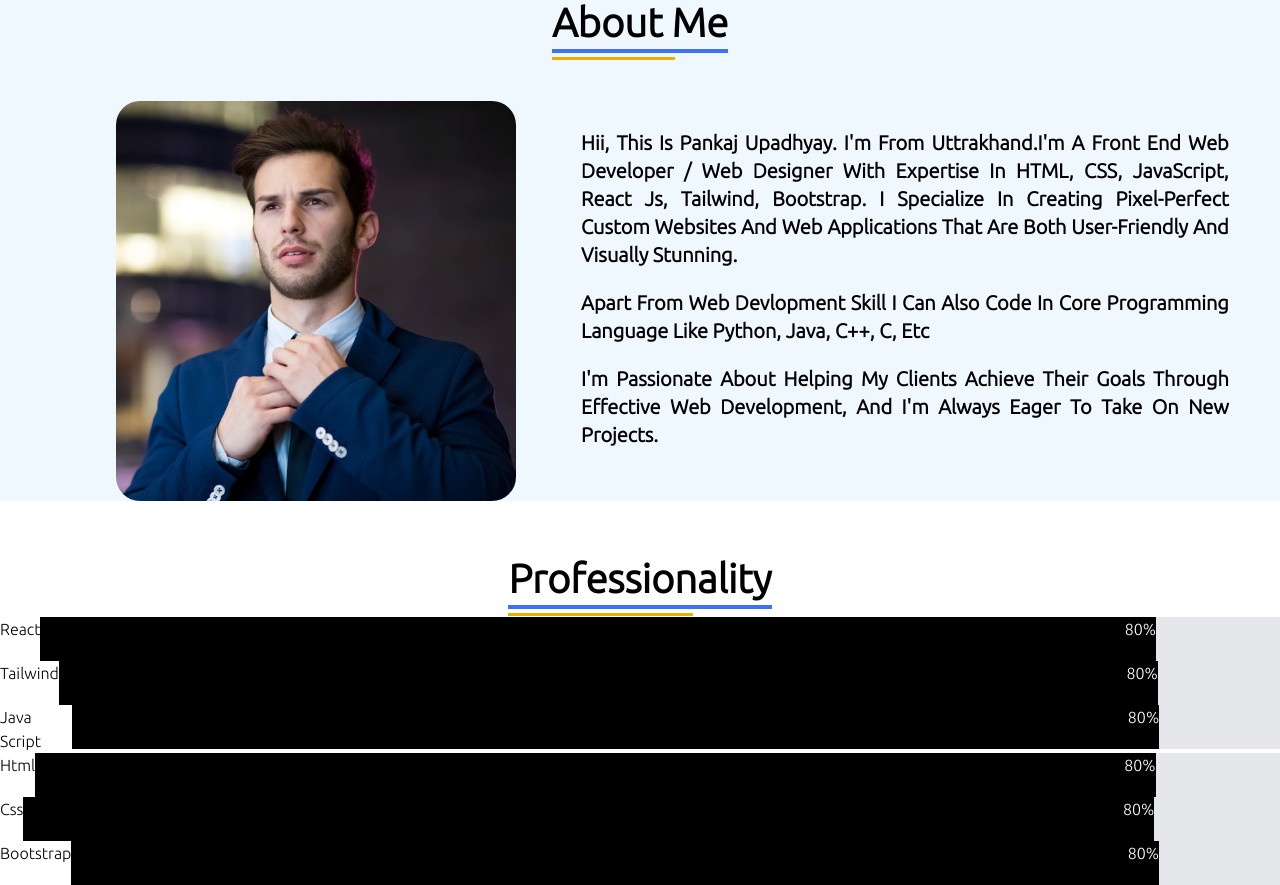
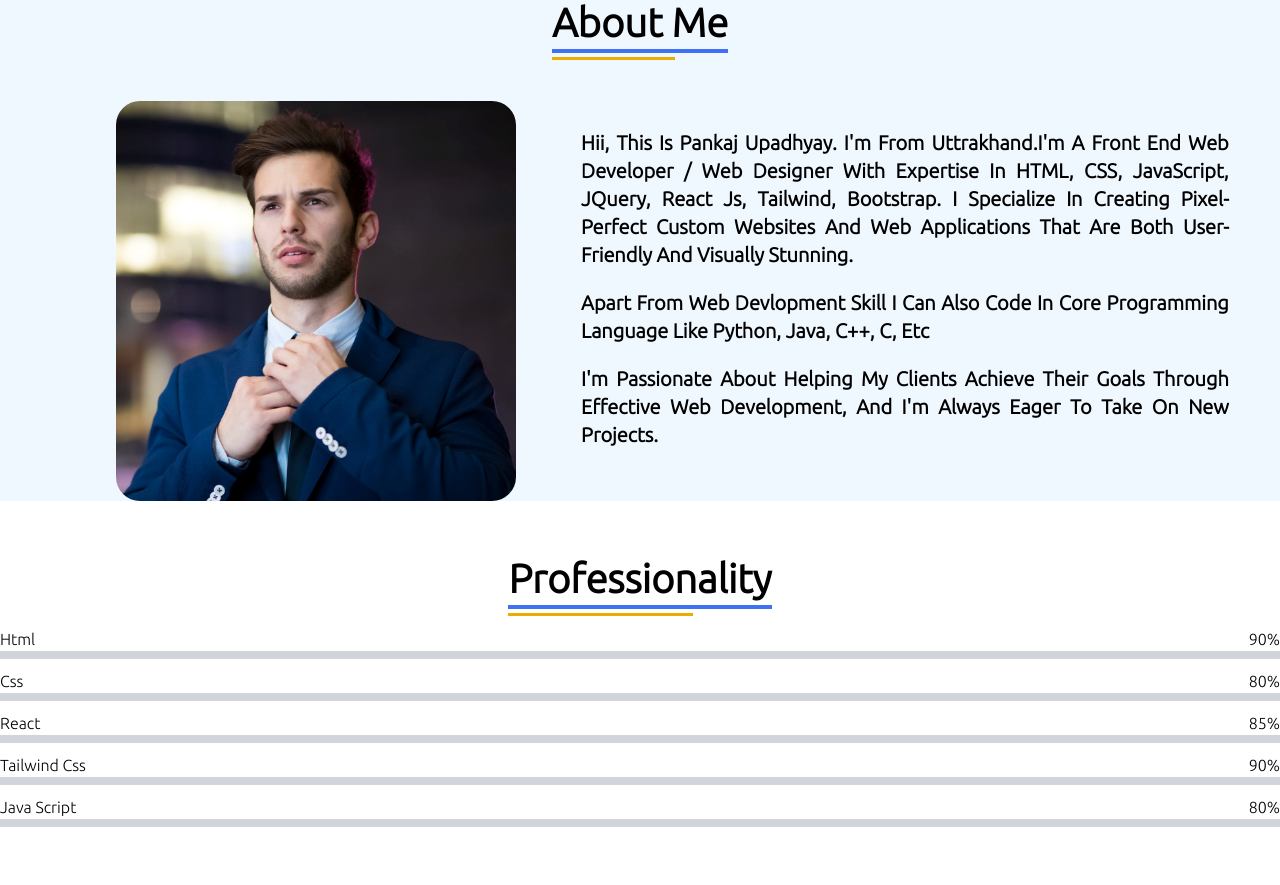
Before and after one commit to Pankajupadhyay01/React_portfolio, a React app: page / in a window 1280 px wide. Shown: the part 880-1765 px from the top of the page. After the commit the page ends 1717 px from the top, so only its background shows below. Built offline with nearby package versions, Linux system fonts and the light colour scheme; the HTML template or start-up script is replaced by a standard one.

Commit message:
skill section updated

```diff
--- a/src/Component/Heading.jsx
+++ b/src/Component/Heading.jsx
@@ -3,7 +3,7 @@ import React from 'react';
 const Heading = ({name}) => {
   return (
     <div>
-      <div className='flex justify-center py-[8px]'><span className='text-[40px] relative font-[600] before:absolute before:h-[4px] before:w-full before:content-["_"] before:bg-[#4070f4] before:bottom-0 before:left-0  after:absolute after:h-[3px]  after:w-[70%] after:content-["_"] after:bg-[#ebad00] after:bottom-[-7px] after:left-0'>{name}</span></div>
+      <div className='flex justify-center py-[8px]'><span className='text-[40px] relative font-[600] before:absolute before:h-[4px] before:w-full before:content-["_"] before:bg-[#4070f4] before:bottom-0 before:left-0  after:absolute after:h-[3px]  after:w-[70%] after:content-["_"] after:bg-[#ebad00] after:bottom-[-7px]  after:left-0'>{name}</span></div>
     </div>
   );
 }
--- a/src/Pages/About.jsx
+++ b/src/Pages/About.jsx
@@ -11,7 +11,7 @@ const About = () => {
         <div className='lg:w-[55%] text-black capitalize font-semibold text-xl text-justify flex flex-wrap m-auto align-middle'>
 
 
-          <p> Hii, This is pankaj Upadhyay. I'm from Uttrakhand.I'm a Front end web developer / Web Designer with expertise in HTML, CSS, JavaScript, React js, Tailwind, Bootstrap. I specialize in creating Pixel-Perfect custom websites and web applications that are both user-friendly and visually stunning.</p>
+          <p> Hii, This is pankaj Upadhyay. I'm from Uttrakhand.I'm a Front end web developer / Web Designer with expertise in HTML, CSS, JavaScript, jQuery, React js, Tailwind, Bootstrap. I specialize in creating Pixel-Perfect custom websites and web applications that are both user-friendly and visually stunning.</p>
 
           <p className='my-[20px]'>Apart from web devlopment Skill i can also code in core programming language like Python, Java, C++, C, etc</p>
 
--- a/src/Pages/Skill.jsx
+++ b/src/Pages/Skill.jsx
@@ -6,19 +6,18 @@ const Skill = () => {
         <div>
             <Heading name={"Professionality"} />
             <div>
+                <div></div>
                 {
-                    Skills.map((pro) => (
-                        <div className='flex'>
-                            <div>{pro.name}</div>
-                            <div className='w-full block h-11 items-center bg-gray-200'>
-
-                                <div className='bg-black w-[90%] h-11 '> <span className='float-right text-white'>80%</span></div>
+                    Skills.map(pro => (
+                        <div key={pro.name} className="my-[10px] w-full ">
+                            <div className='flex justify-between items-center'>
+                                <span>{pro.name}</span>
+                                <span>{pro.per}</span>
                             </div>
+                            <div className={`bg-gray-300 h-2 relative w-full before:content-['_'] before:bg-red-500 before:w-[${pro.wid}%] before:absolute before:h-2`} ></div>
                         </div>
                     ))
                 }
-
-
 
             </div>
         </div>
--- a/src/data/Skills.js
+++ b/src/data/Skills.js
@@ -1,26 +1,30 @@
 export default [
     {
-        name:"React",
-        per:""
+        name:"Html",
+        per:"90%",
+        wid:90
     },
     {
-        name:"Tailwind",
-        per:""
+        name:"Css",
+        per:"80%",
+        wid:80
+    },
+    {
+        name:"React",
+        per:"85%",
+        wid:90
+
+    },
+    {
+        name:"Tailwind Css",
+        per:"90%",
+        wid:90
+
     },
     {
         name:"Java Script",
-        per:""
-    },
-    {
-        name:"Html",
-        per:""
-    },
-    {
-        name:"Css ",
-        per:""
-    },
-    {
-        name:"Bootstrap",
-        per:""
+        per:"80%",
+        wid:50
+
     },
 ]
```
